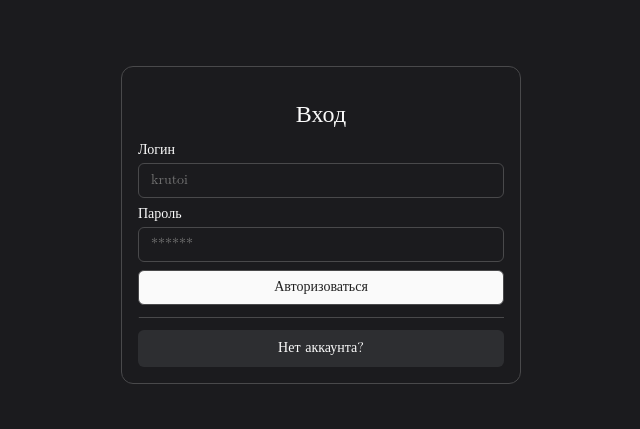
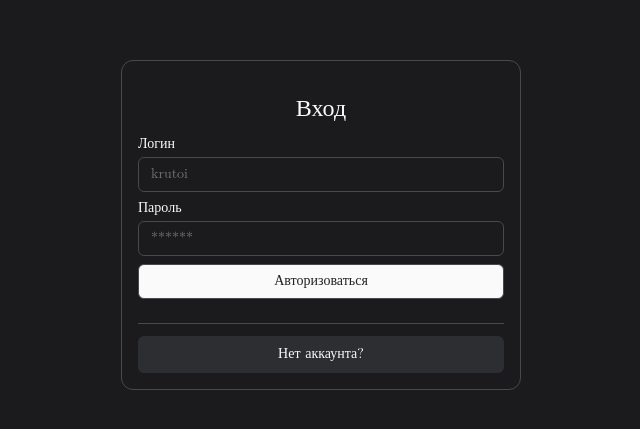
Before and after one commit to Attato/middle.messenger.praktikum.yandex, a website built with Vite: page index.html in a window 1280 px wide. Shown: the part 175-604 px from the top of the page, without its empty margins (319-959 px from the left). Built offline with nearby package versions, Linux system fonts and the light colour scheme; no server answers.

Commit message:
добавил hr

```diff
--- a/global.scss
+++ b/global.scss
@@ -45,3 +45,9 @@ button {
 		background-color: $background-color-light;
 	}
 }
+
+hr {
+	margin-top: 12px;
+	border: 1px solid $border-color;
+	border-bottom-color: transparent;
+}
```
